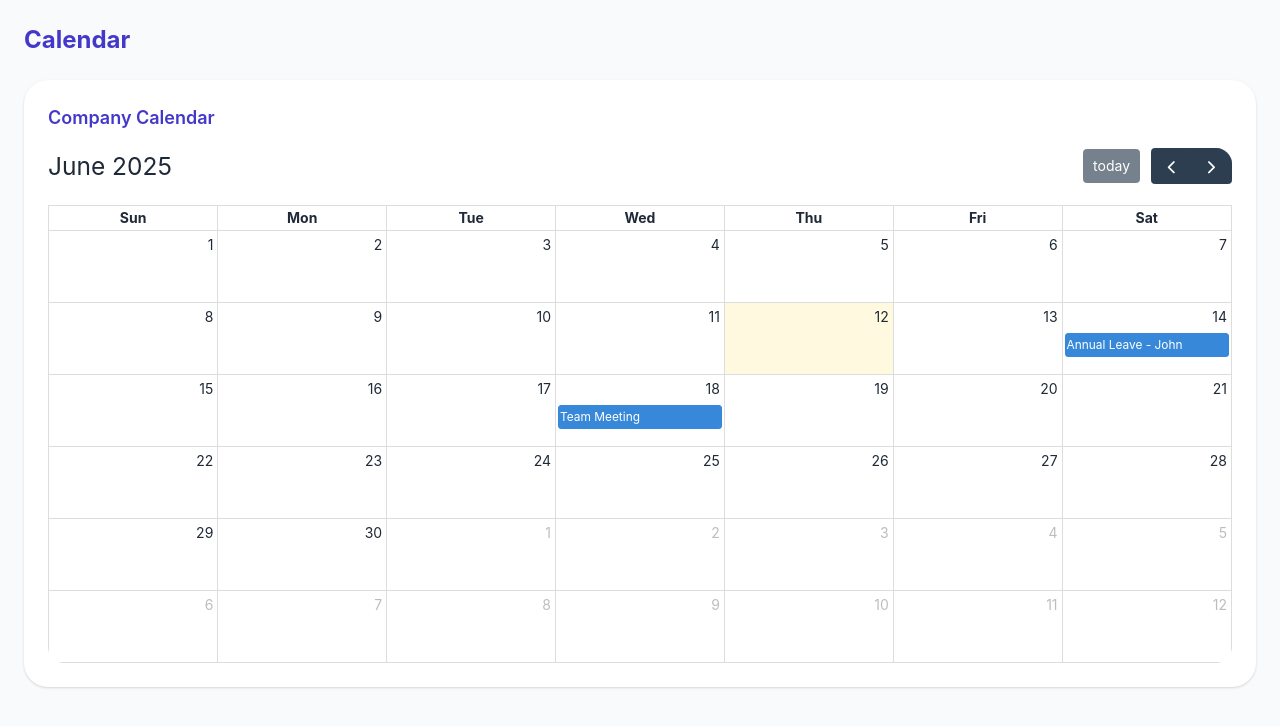
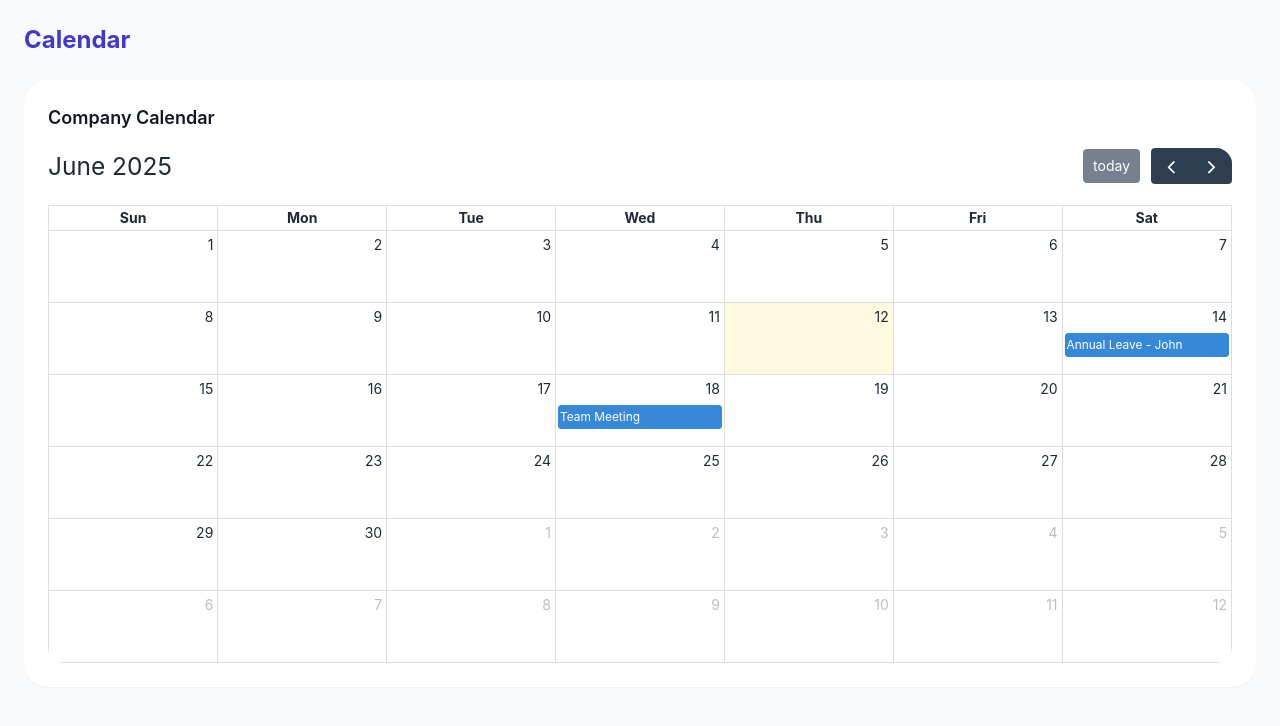
Before and after one commit to VacationReady/corenz-frontend, a Next.js app: page /calendar in a window 1280 px wide. Shown: the top 726 px of the page. Built offline with nearby package versions, Linux system fonts and the light colour scheme.

Commit message:
Step 1.3: Modernise Card, Button, and Input for 2025 SaaS aesthetic

```diff
--- a/app/components/ui/Button.tsx
+++ b/app/components/ui/Button.tsx
@@ -3,7 +3,7 @@ import { cva } from "class-variance-authority";
 import clsx from "clsx";
 
 const button = cva(
-  "inline-flex items-center justify-center font-medium transition focus:outline-none focus:ring-2 focus:ring-offset-2",
+  "inline-flex items-center justify-center font-medium transition-all duration-200 focus:outline-none focus:ring-2 focus:ring-offset-2",
   {
     variants: {
       variant: {
--- a/app/components/ui/Card.tsx
+++ b/app/components/ui/Card.tsx
@@ -1,4 +1,5 @@
 import React from "react";
+import clsx from "clsx";
 
 export function Card({
   title,
@@ -12,14 +13,21 @@ export function Card({
   className?: string;
 }) {
   return (
-    <div className={`bg-white rounded-2xl shadow p-6 h-full ${className || ""}`}>
+    <div
+      className={clsx(
+        "bg-white dark:bg-surface-dark rounded-2xl shadow-sm p-6 h-full transition-transform duration-200 hover:scale-[1.02]",
+        className
+      )}
+    >
       {title && (
-        <div className="flex items-center mb-4 text-indigo-700">
+        <div className="flex items-center mb-4 text-primary">
           {icon && <div className="w-6 h-6 mr-2">{icon}</div>}
           <h2 className="text-lg font-semibold">{title}</h2>
         </div>
       )}
-      <div className="text-sm text-gray-800 space-y-2">{children}</div>
+      <div className="text-sm text-gray-800 dark:text-gray-200 space-y-2">
+        {children}
+      </div>
     </div>
   );
 }
--- a/app/components/ui/Input.tsx
+++ b/app/components/ui/Input.tsx
@@ -9,7 +9,7 @@ type InputProps = React.InputHTMLAttributes<HTMLInputElement> & {
 const Input = React.forwardRef<HTMLInputElement, InputProps>(
   ({ variant = "default", className, ...props }, ref) => {
     const baseClasses =
-      "block w-full rounded-md border px-4 py-2 text-sm shadow-sm focus:outline-none focus:ring-2 focus:ring-indigo-500";
+      "block w-full rounded-lg border px-4 py-2 text-sm shadow-sm focus:outline-none focus:ring-2 focus:ring-primary transition-all duration-200";
     const variants = {
       default: "bg-white border-gray-300 text-gray-900 placeholder-gray-400",
       dark: "bg-neutral-800 border-neutral-700 text-white placeholder-gray-400",
```
